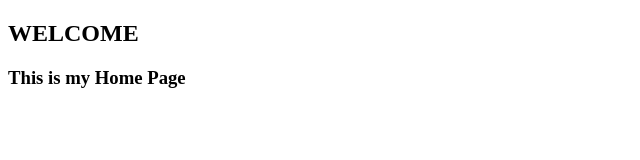
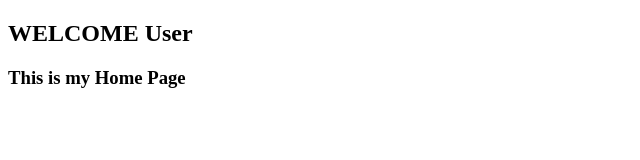
Before and after one commit to RishiHub-Git/Jenkins_CICD, a plain HTML site: page devopsIQ/index.html in a window 1280 px wide. Shown: the full height of the page, 0-640 px from the left. Drawn offline with Linux system fonts and the light colour scheme.

Commit message:
Changed in Home file

```diff
--- a/devopsIQ/index.html
+++ b/devopsIQ/index.html
@@ -6,7 +6,7 @@
     <title>Home</title>
 </head>
 <body>
-    <h2>WELCOME</h2>
+    <h2>WELCOME User</h2>
     <h3>This is my Home Page</h3>
 </body>
 </html>
```
